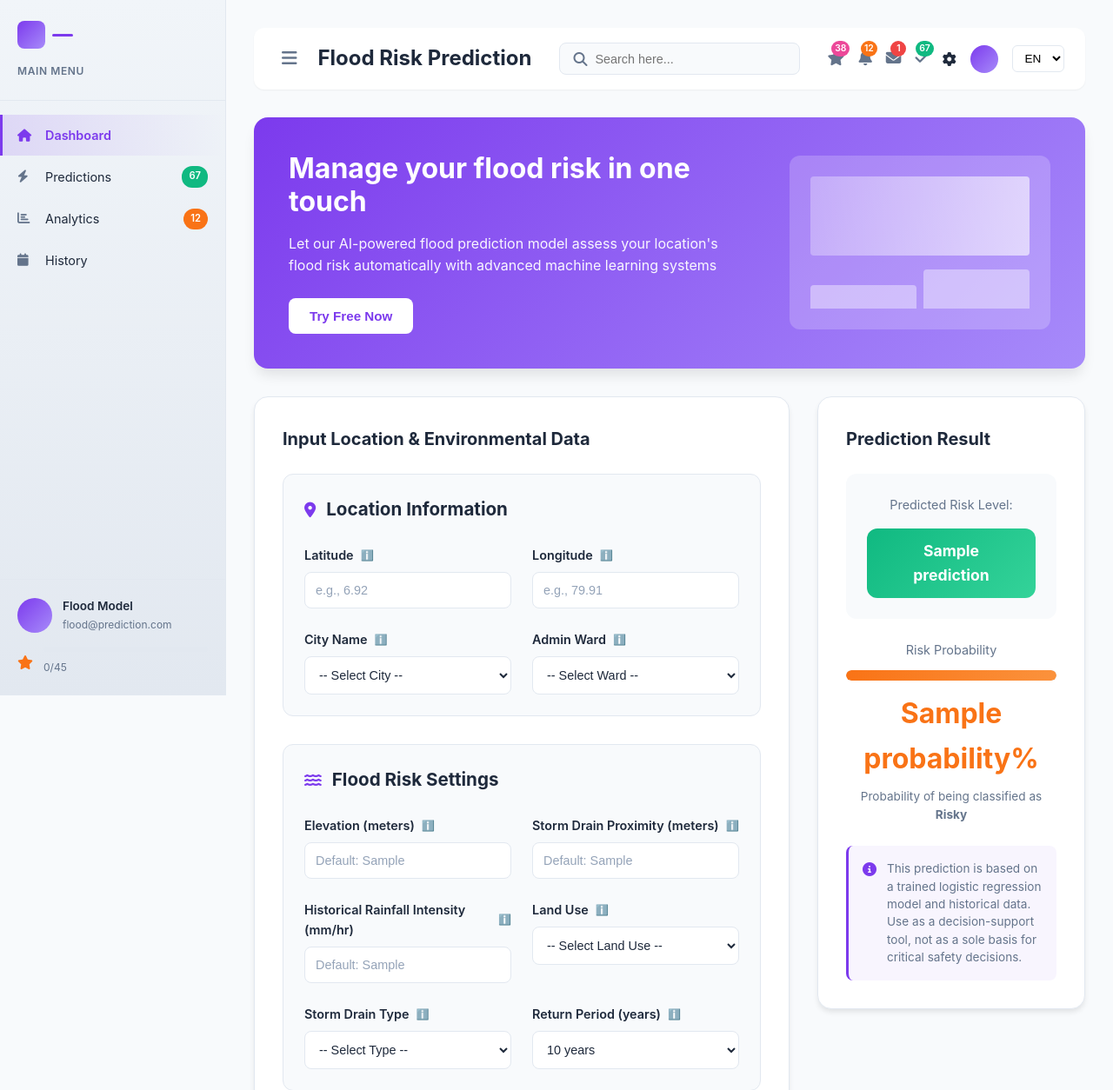
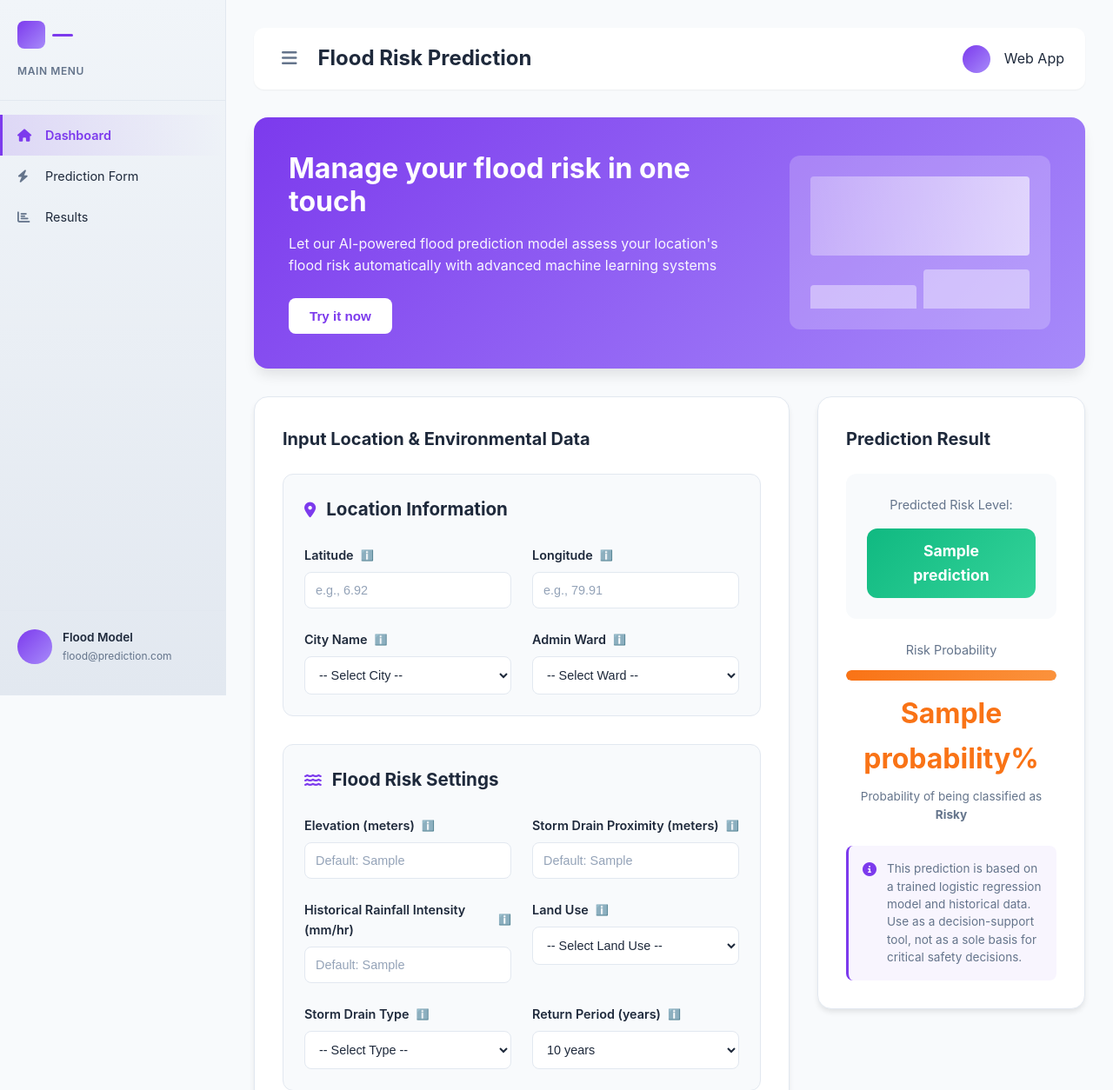
Before and after one commit to NiumiMeth/Flood-Model, a Flask app: template templates/index.html in a window 1280 px wide. Shown: the top 1254 px of the page at 87% size. Run offline with Flask 3, Linux system fonts and the light colour scheme; the template is opened without the code that fills it: most values are stand-ins (such as "Sample title", 1, 10 or a date in 2020); parts of the project's set-up code (start-up, migrations or seed data) failed here and were passed over.

Commit message:
strcuture

```diff
--- a/app.py
+++ b/app.py
@@ -14,7 +14,7 @@ app = Flask(__name__)
 
 def load_dataset_options():
     """Load unique values from dataset for dropdowns and defaults"""
-    data_path = os.path.join("Ipynb files", "data.csv")
+    data_path = os.path.join("data", "data.csv")
     df = pd.read_csv(data_path)
 
     return {
@@ -44,11 +44,11 @@ def load_dataset_options():
 def build_and_train_model():
     """
     Rebuilds and trains the same pipeline you created in the notebook,
-    using the dataset in the Ipynb files folder.
+    using the dataset in the data folder.
     This runs once when the Flask app starts.
     """
     # Adjust path so the app can find your CSV from the project root
-    data_path = os.path.join("Ipynb files", "data.csv")
+    data_path = os.path.join("data", "data.csv")
 
     df = pd.read_csv(data_path)
 
--- a/templates/index.html
+++ b/templates/index.html
@@ -22,23 +22,17 @@
             </div>
 
             <nav class="sidebar-nav">
-                <a href="#" class="nav-item active">
+                <a href="#hero" class="nav-item active">
                     <i class="fas fa-home"></i>
                     <span>Dashboard</span>
                 </a>
-                <a href="#" class="nav-item">
+                <a href="#form-section" class="nav-item">
                     <i class="fas fa-bolt"></i>
-                    <span>Predictions</span>
-                    <span class="badge-nav">67</span>
+                    <span>Prediction Form</span>
                 </a>
-                <a href="#" class="nav-item">
+                <a href="#result-section" class="nav-item">
                     <i class="fas fa-chart-bar"></i>
-                    <span>Analytics</span>
-                    <span class="badge-nav orange">12</span>
-                </a>
-                <a href="#" class="nav-item">
-                    <i class="fas fa-calendar"></i>
-                    <span>History</span>
+                    <span>Results</span>
                 </a>
             </nav>
 
@@ -48,15 +42,6 @@
                     <div class="profile-info">
                         <div class="profile-name">Flood Model</div>
                         <div class="profile-email">flood@prediction.com</div>
-                    </div>
-                </div>
-                <div class="task-progress">
-                    <i class="fas fa-star"></i>
-                    <div class="progress-info">
-                        <div class="progress-bar">
-                            <div class="progress-fill"></div>
-                        </div>
-                        <span class="progress-text">0/45</span>
                     </div>
                 </div>
             </div>
@@ -72,45 +57,22 @@
                     </button>
                     <h1 class="page-title">Flood Risk Prediction</h1>
                 </div>
-                <div class="header-center">
-                    <div class="search-bar">
-                        <i class="fas fa-search"></i>
-                        <input type="text" placeholder="Search here...">
-                    </div>
-                </div>
                 <div class="header-right">
                     <div class="header-icons">
-                        <div class="icon-badge">
-                            <i class="fas fa-star"></i>
-                            <span class="badge pink">38</span>
-                        </div>
-                        <div class="icon-badge">
-                            <i class="fas fa-bell"></i>
-                            <span class="badge orange">12</span>
-                        </div>
-                        <div class="icon-badge">
-                            <i class="fas fa-envelope"></i>
-                            <span class="badge red">1</span>
-                        </div>
-                        <div class="icon-badge">
-                            <i class="fas fa-check"></i>
-                            <span class="badge green">67</span>
-                        </div>
-                        <i class="fas fa-cog"></i>
                         <div class="profile-avatar-small"></div>
-                        <select class="lang-select">
-                            <option>EN</option>
-                        </select>
+                        <span class="profile-label">Web App</span>
                     </div>
                 </div>
             </header>
 
             <!-- Hero Card -->
-            <div class="hero-card">
+            <div class="hero-card" id="hero">
                 <div class="hero-content">
                     <h2>Manage your flood risk in one touch</h2>
                     <p>Let our AI-powered flood prediction model assess your location's flood risk automatically with advanced machine learning systems</p>
-                    <button class="btn-hero">Try Free Now</button>
+                    <button class="btn-hero" type="button" onclick="document.getElementById('form-section').scrollIntoView({ behavior: 'smooth' });">
+                        Try it now
+                    </button>
                 </div>
                 <div class="hero-illustration">
                     <div class="chart-box">
@@ -122,7 +84,7 @@
 
             <!-- Form Card -->
             <div class="content-grid">
-                <div class="form-card">
+                <div class="form-card" id="form-section">
                     <h2 class="card-title">Input Location & Environmental Data</h2>
 
                     {% if error_message %}
@@ -346,7 +308,7 @@
 
                 <!-- Results Card -->
                 {% if prediction %}
-                <div class="result-card">
+                <div class="result-card" id="result-section">
                     <h2 class="card-title">Prediction Result</h2>
                     <div class="result-content">
                         <div class="result-main">
@@ -374,7 +336,7 @@
                     </div>
                 </div>
                 {% else %}
-                <div class="result-card placeholder">
+                <div class="result-card placeholder" id="result-section">
                     <div class="placeholder-content">
                         <i class="fas fa-chart-line"></i>
                         <h3>Ready to Predict</h3>
@@ -415,6 +377,16 @@
                 document.querySelectorAll('.tooltip-box').forEach(box => box.remove());
             });
         });
+
+        // Mobile sidebar toggle
+        const menuToggle = document.querySelector('.menu-toggle');
+        const sidebar = document.querySelector('.sidebar');
+
+        if (menuToggle && sidebar) {
+            menuToggle.addEventListener('click', () => {
+                sidebar.classList.toggle('open');
+            });
+        }
     </script>
 </body>
 
```
Also changed, not shown: README.md (added), 5 other files.
